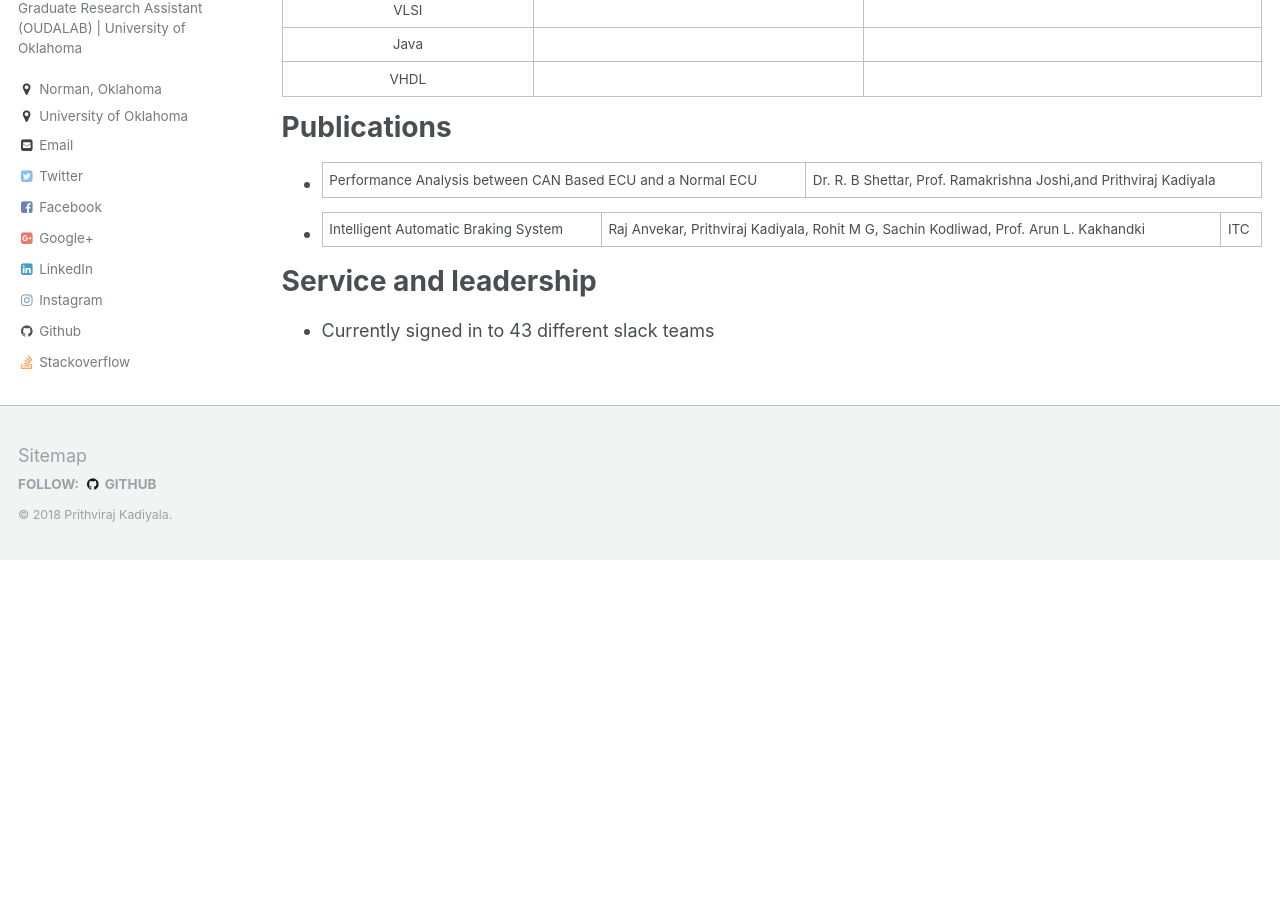
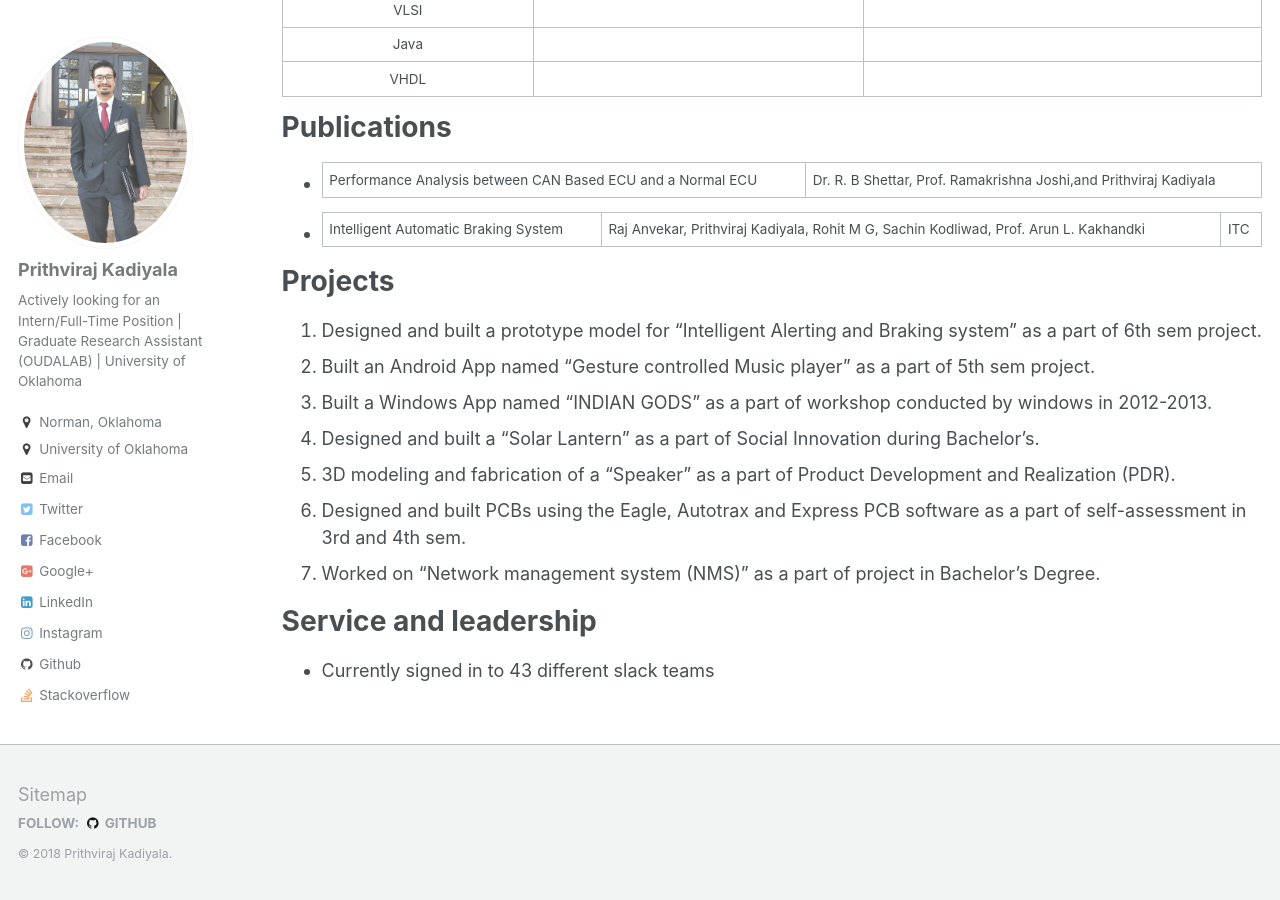
Before and after one commit to prithvirajkadiyala/prithvirajkadiyala.github.io, a Jekyll site: the page built from _pages/cv.md, in a window 1280 px wide and 900 px high, scrolled down 1322 px. Built offline with Jekyll 4.4.1, drawn with Linux system fonts in a browser that asks for light colours; before the commit the page ends 1882 px from its top, so only the background shows below that.

Commit message:
Adding Projects

```diff
--- a/_pages/cv.md
+++ b/_pages/cv.md
@@ -56,6 +56,16 @@ Publications
 * Performance Analysis between CAN Based ECU and a Normal ECU|Dr. R. B Shettar, Prof. Ramakrishna Joshi,and Prithviraj Kadiyala
 * Intelligent Automatic Braking System| Raj Anvekar, Prithviraj Kadiyala, Rohit M G, Sachin Kodliwad, Prof. Arun L. Kakhandki | ITC
 
+Projects
+======
+  1. Designed and built a prototype model for “Intelligent Alerting and Braking system” as a part of 6th sem project.
+  2. Built an Android App named “Gesture controlled Music player” as a part of 5th sem project.
+  3. Built a Windows App named “INDIAN GODS” as a part of workshop conducted by windows in 2012-2013.
+  4. Designed and built a “Solar Lantern” as a part of Social Innovation during Bachelor’s.
+  5. 3D modeling and fabrication of a “Speaker” as a part of Product Development and Realization (PDR).
+  6. Designed and built PCBs using the Eagle, Autotrax and Express PCB software as a part of self-assessment in 3rd and 4th sem.
+  7. Worked on “Network management system (NMS)” as a part of project in Bachelor’s Degree.
+
 Service and leadership
 ======
 * Currently signed in to 43 different slack teams
```
